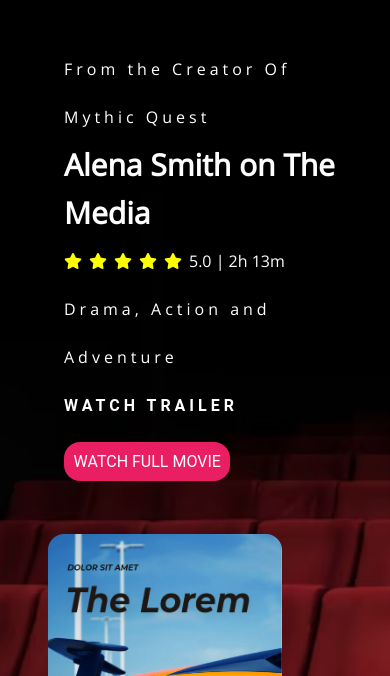
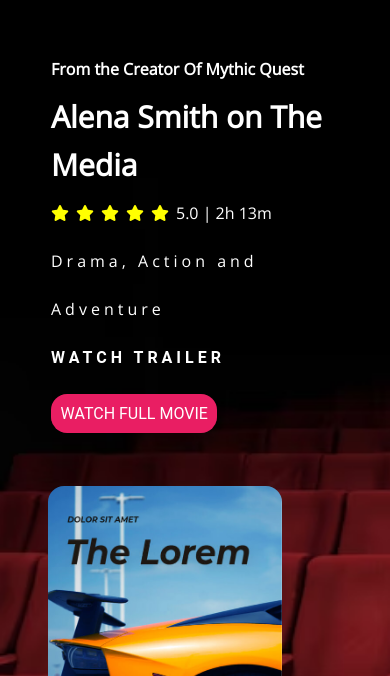
Before and after one commit to Govamarket/Team, a plain HTML site: page index.html in a window 390 px wide. Shown: the part 88-764 px from the top of the page. Drawn offline with nearby package versions, Linux system fonts and the light colour scheme.

Commit message:
Initial commit

```diff
--- a/index.html
+++ b/index.html
@@ -56,7 +56,7 @@
         <div class="container">
             <section class="row">
                 <section class="col1">
-                    <p>From the Creator Of Mythic Quest</p>
+                    <h4>From the Creator Of Mythic Quest</h4>
                 </section>
                 <section class="col2">
                     <h2>Alena Smith on The Media</h2>
--- a/style.css
+++ b/style.css
@@ -93,9 +93,6 @@
 .row{
     margin-left: 4rem;
 }
-.col1 p{
-    letter-spacing: 4px;
-}
 
 .col2 h2{
     letter-spacing: 4px;
@@ -184,7 +181,7 @@
 
 
 .row{
-    margin-left: 1rem;
+    margin-left: 3px;
 }
 
 .col2 h2{
@@ -198,6 +195,10 @@
     /* gap: 7px; */
     letter-spacing: 0px;
     text-transform: 0px;
+}
+
+.col1 h4{
+    display: block;
 }
 }
 
```
